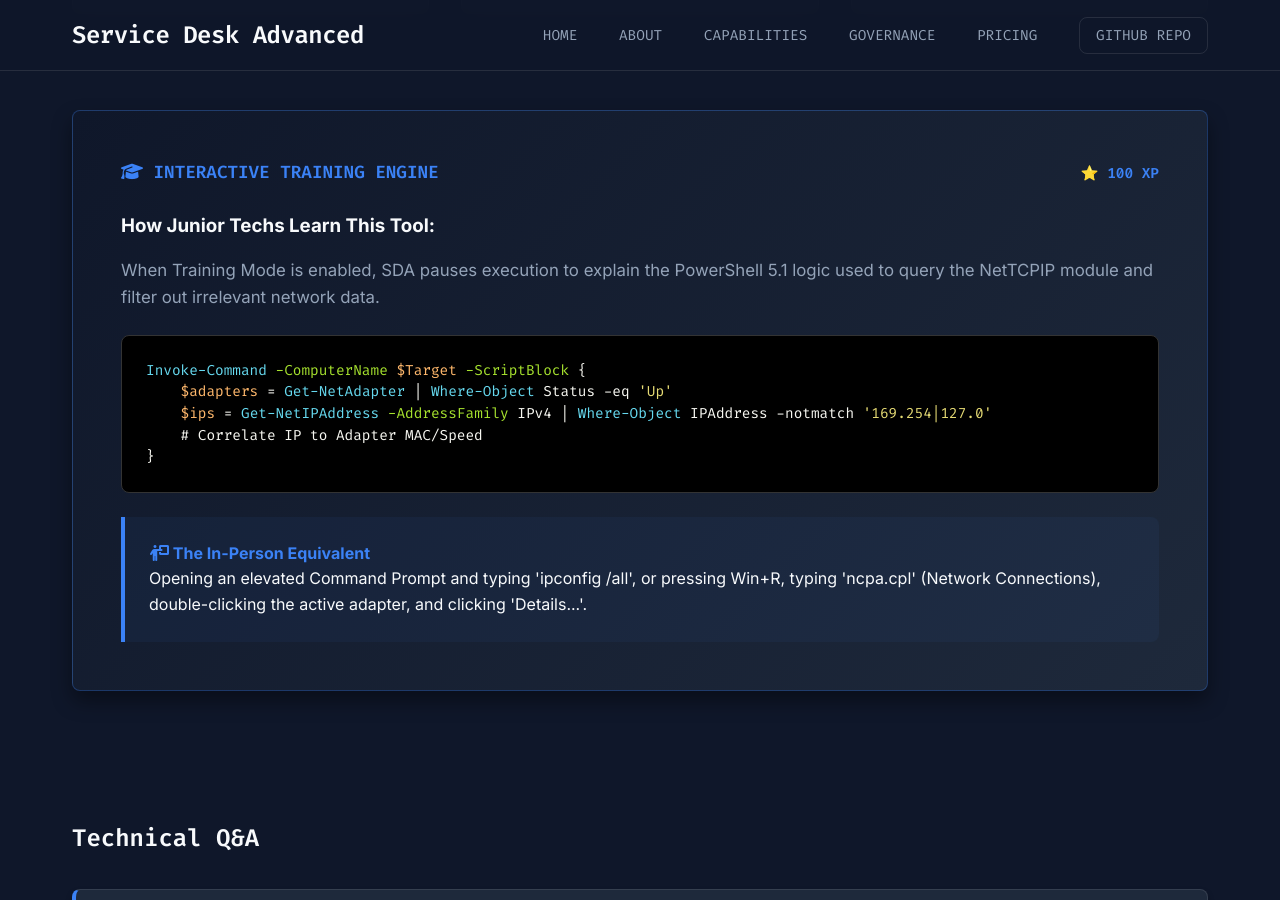
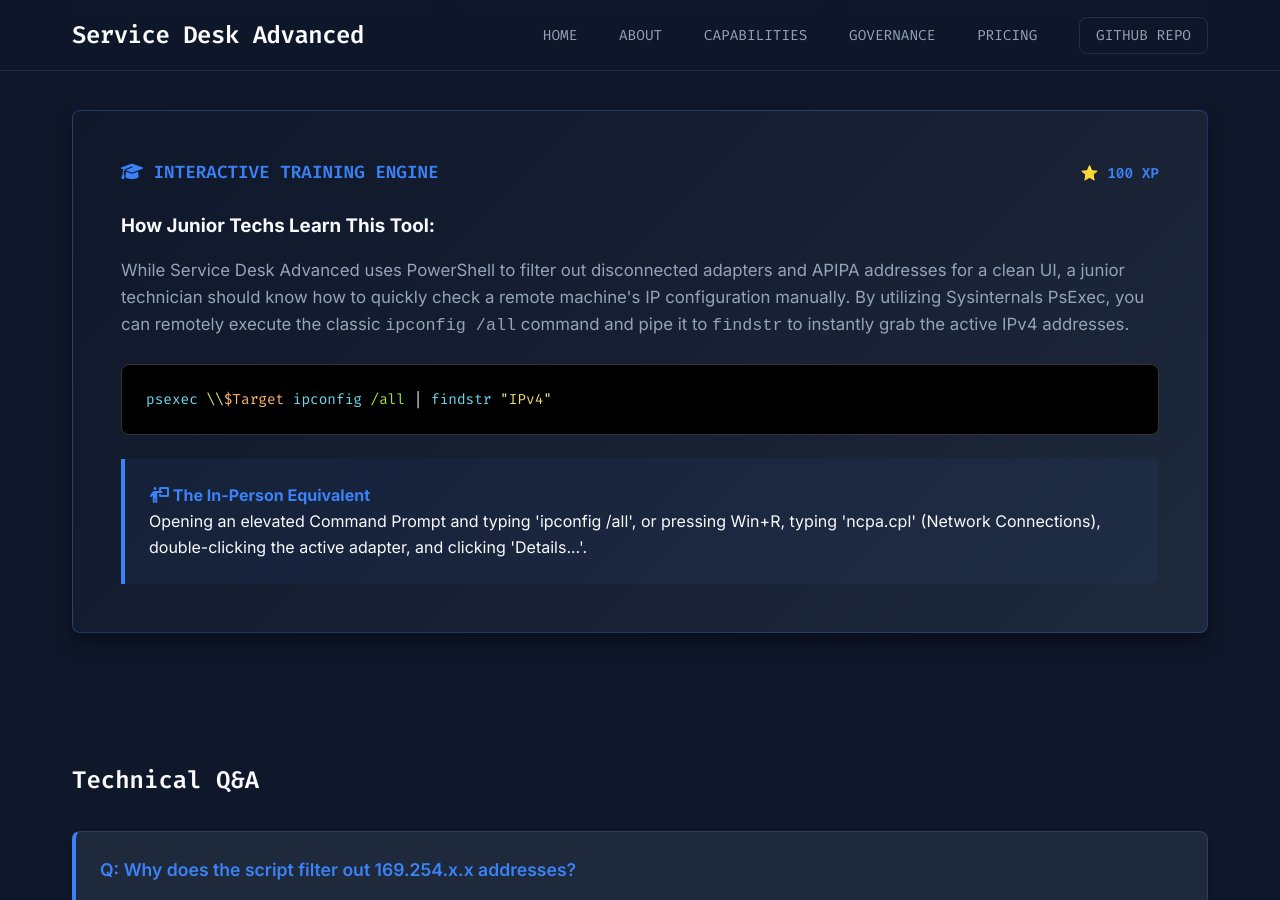
Before and after one commit to BobbyBurnsy/ServiceDeskAdvanced.com, a Jekyll site: the page built from network-interface-check.html, in a window 1280 px wide and 900 px high, scrolled down 1123 px. Built offline with Jekyll 4.4.1, drawn with Linux system fonts in a browser that asks for light colours; some of the changed text lies outside the part shown.

Commit message:
Update and rename active-interface-diagnostics.html to network-interface-check.html

```diff
--- a/active-interface-diagnostics.html
+++ b/network-interface-check.html
@@ -1,6 +1,6 @@
 ---
 layout: default
-title: "Active Interface Diagnostics"
+title: "Network Interface Check"
 ---
 
 <!-- HERO SECTION -->
@@ -10,7 +10,7 @@
             <i class="fa-solid fa-network-wired"></i> NETWORK DIAGNOSTICS
         </div>
         <h1 style="font-size: 3.5rem; line-height: 1.1; margin-bottom: 1.5rem; letter-spacing: -1px;">
-            Active Interface Diagnostics.
+            Network Interface Check.
         </h1>
         <p style="color: var(--text-secondary); font-size: 1.2rem; margin-bottom: 2.5rem;">
             Cut through the noise of standard command-line tools. Programmatically filter disconnected adapters and APIPA addresses to deliver a clean, correlated view of active IPv4 interfaces, MAC addresses, and negotiated link speeds.
@@ -25,7 +25,7 @@
             <span style="color: var(--accent-green); font-size: 0.8rem;">● CONNECTED</span>
         </div>
         <div class="mock-ui-body">
-            <p style="color: var(--text-primary); margin-bottom: 1rem;">[SDA] NETWORK INTERFACE DIAGNOSTICS</p>
+            <p style="color: var(--text-primary); margin-bottom: 1rem;">[SDA] NETWORK INTERFACE CHECK</p>
 
             <p style="color: var(--text-secondary); margin-bottom: 0.5rem;">--- Active Interfaces ---</p>
 
@@ -88,15 +88,11 @@
 
         <h3 style="color: var(--text-primary); margin-bottom: 1rem;">How Junior Techs Learn This Tool:</h3>
         <p style="color: var(--text-secondary); font-size: 1.05rem; line-height: 1.6; margin-bottom: 1.5rem;">
-            When Training Mode is enabled, SDA pauses execution to explain the PowerShell 5.1 logic used to query the NetTCPIP module and filter out irrelevant network data.
+            While Service Desk Advanced uses PowerShell to filter out disconnected adapters and APIPA addresses for a clean UI, a junior technician should know how to quickly check a remote machine's IP configuration manually. By utilizing Sysinternals PsExec, you can remotely execute the classic <code>ipconfig /all</code> command and pipe it to <code>findstr</code> to instantly grab the active IPv4 addresses.
         </p>
 
         <div class="mock-code">
-            <span class="cmd">Invoke-Command</span> <span class="param">-ComputerName</span> <span class="var">$Target</span> <span class="param">-ScriptBlock</span> {<br>
-            &nbsp;&nbsp;&nbsp;&nbsp;<span class="var">$adapters</span> = <span class="cmd">Get-NetAdapter</span> | <span class="cmd">Where-Object</span> Status -eq <span class="str">'Up'</span><br>
-            &nbsp;&nbsp;&nbsp;&nbsp;<span class="var">$ips</span> = <span class="cmd">Get-NetIPAddress</span> <span class="param">-AddressFamily</span> IPv4 | <span class="cmd">Where-Object</span> IPAddress -notmatch <span class="str">'169.254|127.0'</span><br>
-            &nbsp;&nbsp;&nbsp;&nbsp;<span class="text-muted"># Correlate IP to Adapter MAC/Speed</span><br>
-            }
+            <span class="cmd">psexec</span> <span class="str">\\</span><span class="var">$Target</span> <span class="cmd">ipconfig</span> <span class="param">/all</span> | <span class="cmd">findstr</span> <span class="str">"IPv4"</span>
         </div>
 
         <div class="mock-inperson" style="border-left-color: var(--accent-blue); background: rgba(59, 130, 246, 0.05);">
```
